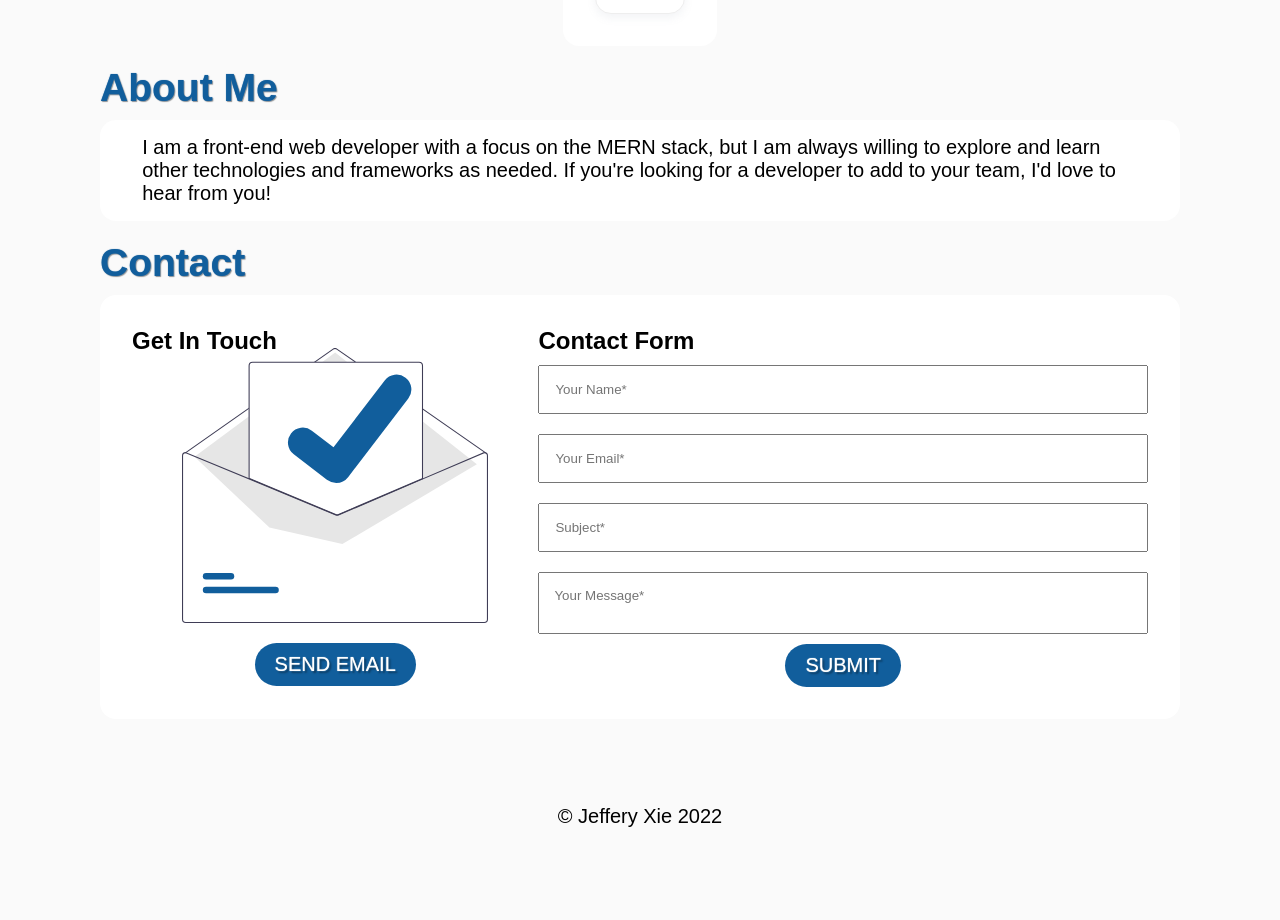
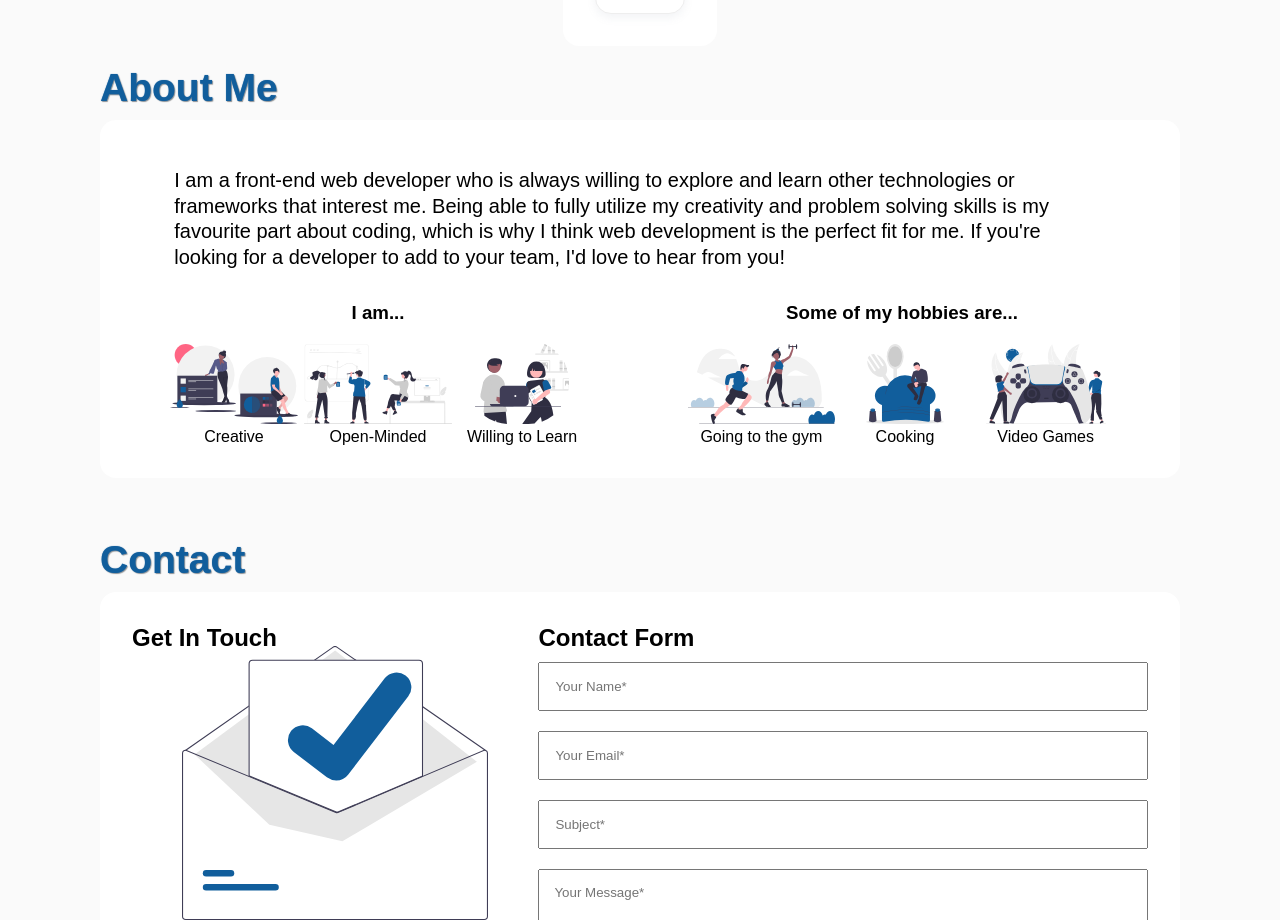
Before and after one commit to rJefferyXie/Portfolio, a React (Create React App) app: page / in a window 1280 px wide. Shown: the part 3181-4101 px from the top of the page. Before the commit the page ends 4022 px from the top, so only its background shows below. Built offline with nearby package versions, Linux system fonts and the light colour scheme.

Commit message:
Added images and more detail to about section.

```diff
--- a/src/Components/About/About.css
+++ b/src/Components/About/About.css
@@ -1,5 +1,4 @@
 #About-container {
-    width: min(100%, 1080px);
     height: 100%;
     border-radius: 16px;
     background-color: white;
@@ -8,11 +7,67 @@
 
 .about-text {
     font-size: var(--step-0);
+    line-height: 1.6rem;
+    padding: 2rem;
+}
+
+.wrapper {
+    width: 100%;
+    text-align: center;
+    padding: 1rem 3rem;
+}
+
+#About-image-container {
+    width: 100%;
+}
+
+#Work-container {
+    width: 50%;
+}
+
+#Hobby-container {
+    width: 50%;
+}
+
+.image-wrapper {
+    width: 100%;
+}
+
+.about-image {
+    height: 80px;
+    margin: 4px 0px 4px 0px;
 }
 
 @media screen and (max-width: 960px) {
+    #About-image-container {
+        flex-direction: column;
+    }
+
+    #Work-container {
+        width: 100%;
+        margin: 20px 0px 20px 0px;
+    }
+
+    #Hobby-container {
+        width: 100%;
+        margin: 20px 0px 20px 0px;
+    }
+
+    .wrapper {
+        padding: 1rem;
+    }
+
+    .about-header {
+        width: 100%;
+    }
+
+    .about-image {
+        height: 75px;
+    }
 
     .about-text {
         font-size: var(--step-3);
+        padding: 0px;
+        line-height: initial;
     }
 }
--- a/src/Components/About/About.js
+++ b/src/Components/About/About.js
@@ -1,11 +1,56 @@
 import './About.css';
+
+import open from "../../images/undraw/creative.svg";
+import learn from "../../images/undraw/learn.svg";
+import creative from "../../images/undraw/team.svg";
+import gym from "../../images/undraw/gym.svg";
+import cooking from "../../images/undraw/cooking.svg";
+import videogames from "../../images/undraw/video-games.svg";
 
 const About = () => {
     return (
         <section id="About" className="flex-col">
-            <h1 className="Page-title">About Me</h1>
-            <div id="About-container" className="Page-container flex-col">
-                <p className="about-text">I am a front-end web developer with a focus on the MERN stack, but I am always willing to explore and learn other technologies and frameworks as needed. If you're looking for a developer to add to your team, I'd love to hear from you!</p>
+            <h1>About Me</h1>
+            <div id="About-container" className="page-container flex-col">
+                <p className="about-text">I am a front-end web developer who is always willing to explore and learn other technologies or frameworks that interest me.
+                Being able to fully utilize my creativity and problem solving skills is my favourite part about coding, which is why I think web development is the perfect fit for me.
+                If you're looking for a developer to add to your team, I'd love to hear from you!</p>
+                <div id="About-image-container" className="flex">
+                    <div id="Work-container" className="flex-col">
+                        <h3 className="about-header">I am...</h3>
+                        <div className="wrapper flex">
+                            <div className="image-wrapper flex-col">
+                                <img className="about-image" src={open} alt="A creative thinker."></img>
+                                <p>Creative</p>
+                            </div>
+                            <div className="image-wrapper flex-col">
+                                <img className="about-image" src={creative} alt="Open minded."></img>
+                                <p>Open-Minded</p>
+                            </div>
+                            <div className="image-wrapper flex-col">
+                                <img className="about-image" src={learn} alt="Willing to learn."></img>
+                                <p>Willing to Learn</p>
+                            </div>
+                        </div>
+                    </div>
+                    <div id="Hobby-container" className="flex-col">
+                        <h3 className="about-header">Some of my hobbies are...</h3>
+                        <div className="wrapper flex">
+                            <div className="image-wrapper flex-col">
+                                <img className="about-image" src={gym} alt="Going to the gym."></img>
+                                <p>Going to the gym</p>
+                            </div>
+                            <div className="image-wrapper flex-col">
+                                <img className="about-image" src={cooking} alt="Cooking."></img>
+                                <p>Cooking</p>
+                            </div>
+                            <div className="image-wrapper flex-col">
+                                <img className="about-image" src={videogames} alt="Playing video games."></img>
+                                <p>Video Games</p>
+                            </div>
+                        </div>
+                    </div>
+                </div>
             </div>
         </section>
     )
```
